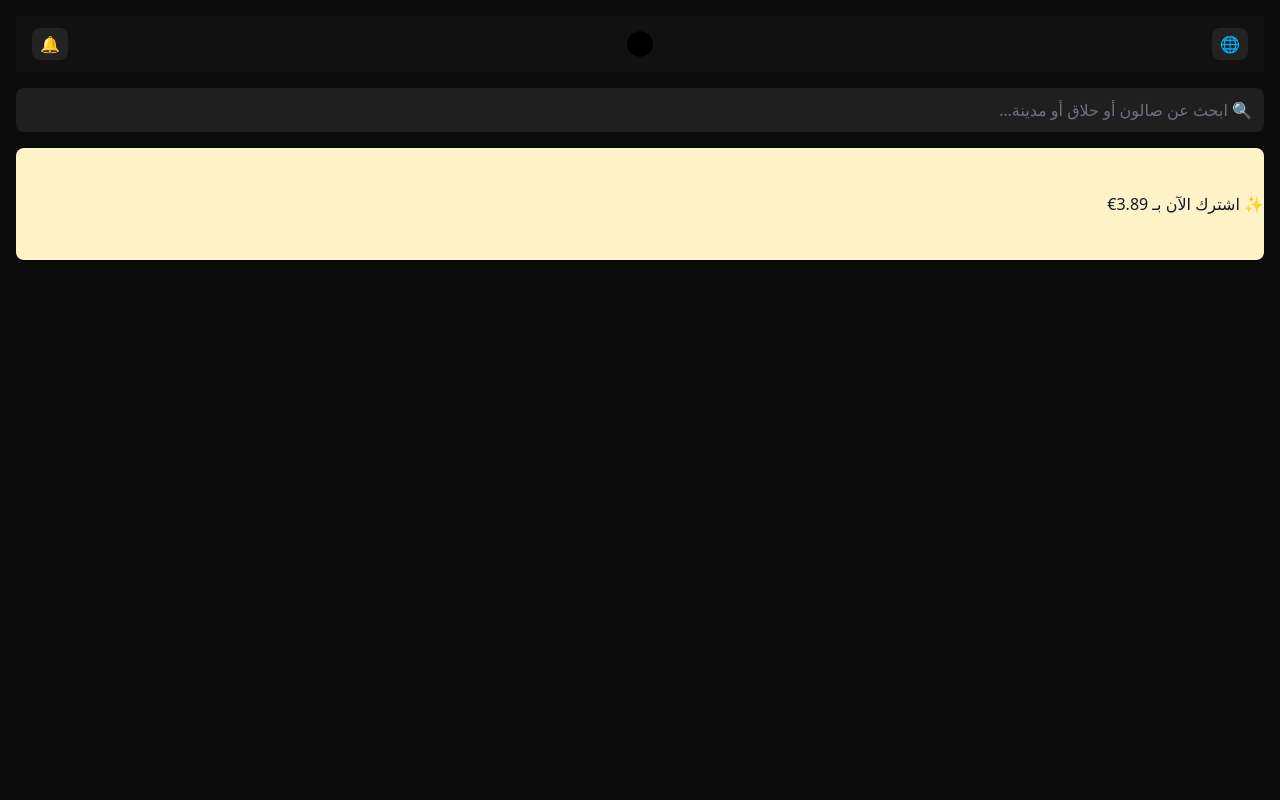
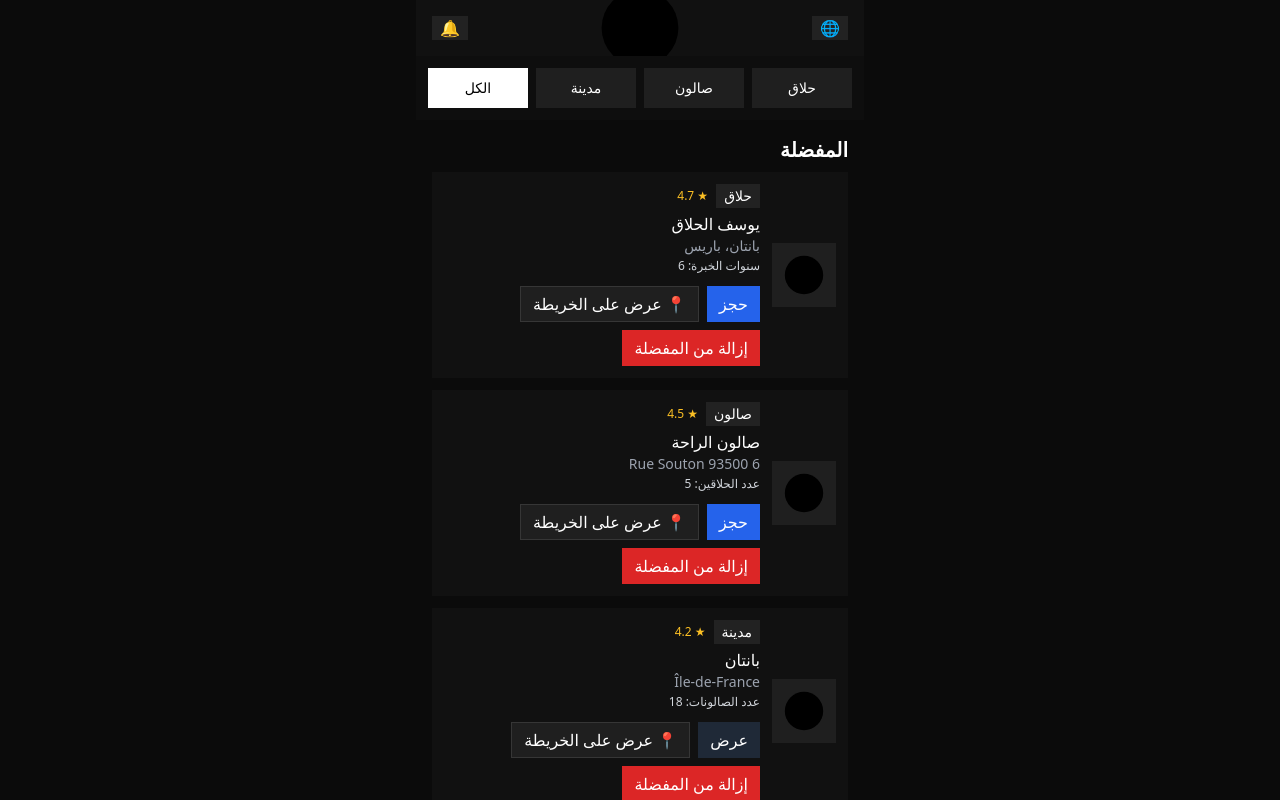
Before and after one commit to WALIDMFK/COIFTIME, a Next.js app: page /home-min in a window 1280 px wide. Shown: the top 800 px of the page. Built offline with nearby package versions, Linux system fonts and the light colour scheme.

Commit message:
Update page.tsx

```diff
--- a/app/home-min/page.tsx
+++ b/app/home-min/page.tsx
@@ -1,28 +1,240 @@
-export default function HomeMin() {
-  const notifCount = 3
-  const isSubscriber = false
+"use client";
+import Image from "next/image";
+import { useMemo, useState } from "react";
+
+/** أنواع العناصر داخل المفضلة */
+type FavKind = "حلاق" | "صالون" | "مدينة";
+
+type FavoriteItem = {
+  id: string;
+  النوع: FavKind;
+  الاسم: string;
+  الموقع: string;
+  التقييم: number; // 0..5
+  الصورة?: string; // مسار الصورة إن وُجد
+  عدد_الحلاقين?: number; // للصالون
+  سنوات_الخبرة?: number; // للحلاق
+  عدد_الصالونات?: number; // للمدينة
+};
+
+/** بيانات وهمية للتجربة */
+const SEED: FavoriteItem[] = [
+  {
+    id: "br1",
+    النوع: "حلاق",
+    الاسم: "يوسف الحلاق",
+    الموقع: "بانتان، باريس",
+    التقييم: 4.7,
+    سنوات_الخبرة: 6,
+  },
+  {
+    id: "sl1",
+    النوع: "صالون",
+    الاسم: "صالون الراحة",
+    الموقع: "6 Rue Souton 93500",
+    التقييم: 4.5,
+    عدد_الحلاقين: 5,
+  },
+  {
+    id: "ct1",
+    النوع: "مدينة",
+    الاسم: "بانتان",
+    الموقع: "Île-de-France",
+    التقييم: 4.2,
+    عدد_الصالونات: 18,
+  },
+  {
+    id: "sl2",
+    النوع: "صالون",
+    الاسم: "Salon ProCut",
+    الموقع: "Le Pré-Saint-Gervais",
+    التقييم: 4.9,
+    عدد_الحلاقين: 7,
+  },
+];
+
+const TABS: FavKind[] | ["الكل"] = ["حلاق", "صالون", "مدينة", "الكل"] as any;
+
+/** مكوّن بطاقة موحّدة المقاس */
+function FavoriteCard({
+  item,
+  onRemove,
+  onBook,
+  onOpen,
+  onMap,
+}: {
+  item: FavoriteItem;
+  onRemove: (id: string) => void;
+  onBook: (id: string) => void;
+  onOpen: (id: string) => void;
+  onMap: (id: string) => void;
+}) {
+  const {
+    id,
+    النوع,
+    الاسم,
+    الموقع,
+    التقييم,
+    الصورة,
+    عدد_الحلاقين,
+    سنوات_الخبرة,
+    عدد_الصالونات,
+  } = item;
+
+  /** سطر وصف إضافي حسب النوع */
+  const secondaryLine =
+    النوع === "صالون"
+      ? `عدد الحلاقين: ${عدد_الحلاقين ?? 0}`
+      : النوع === "حلاق"
+      ? `سنوات الخبرة: ${سنوات_الخبرة ?? 0}`
+      : `عدد الصالونات: ${عدد_الصالونات ?? 0}`;
 
   return (
-    <div className="p-4 space-y-4">
-      <header className="grid grid-cols-3 items-center h-14 px-4 bg-header">
-        <button className="justify-self-start bg-button text-white px-2 py-1 rounded-lg">🌐</button>
-        <img src="/assets/logo.svg" alt="CoifTime" className="h-8 justify-self-center" />
-        {notifCount > 0 ? (
-          <button className="justify-self-end bg-button text-white px-2 py-1 rounded-lg">🔔</button>
-        ) : (
-          <span className="justify-self-end" />
-        )}
+    <div className="w-full bg-[#111111] rounded-8 p-3 flex gap-3 items-center shadow-soft">
+      {/* الصورة (بلاسيهولدر موحّد) */}
+      <div className="relative w-16 h-16 rounded-8 overflow-hidden bg-[#1F1F1F] shrink-0">
+        <Image
+          src={الصورة ?? "/assets/logo.svg"}
+          alt={`${الاسم} - صورة`}
+          fill
+          sizes="64px"
+          className="object-contain p-2"
+        />
+      </div>
+
+      {/* النصوص */}
+      <div className="flex-1 min-w-0">
+        <div className="flex items-center gap-2">
+          <span className="text-sm px-2 py-0.5 bg-[#222] rounded-8">{النوع}</span>
+          <span className="text-xs text-[#FBBF24]">★ {التقييم.toFixed(1)}</span>
+        </div>
+        <div className="font-medium mt-1 truncate">{الاسم}</div>
+        <div className="text-sm text-[#9CA3AF] truncate">{الموقع}</div>
+        <div className="text-xs text-[#D1D5DB] mt-0.5">{secondaryLine}</div>
+
+        {/* الأزرار */}
+        <div className="flex flex-wrap gap-2 mt-3">
+          {(النوع === "حلاق" || النوع === "صالون") && (
+            <button
+              onClick={() => onBook(id)}
+              className="h-9 px-3 rounded-8 bg-blue-600 hover:bg-blue-500 text-white"
+            >
+              حجز
+            </button>
+          )}
+
+          {النوع === "مدينة" && (
+            <button
+              onClick={() => onOpen(id)}
+              className="h-9 px-3 rounded-8 bg-[#1F2937] hover:bg-[#374151] text-white"
+            >
+              عرض
+            </button>
+          )}
+
+          <button
+            onClick={() => onMap(id)}
+            className="h-9 px-3 rounded-8 bg-[#1F1F1F] hover:bg-[#2A2A2A] text-white border border-white/10"
+          >
+            📍 عرض على الخريطة
+          </button>
+
+          <button
+            onClick={() => onRemove(id)}
+            className="h-9 px-3 rounded-8 bg-[#DC2626] hover:bg-[#EF4444] text-white"
+          >
+            إزالة من المفضلة
+          </button>
+        </div>
+      </div>
+    </div>
+  );
+}
+
+export default function FavoritesPage() {
+  const [activeTab, setActiveTab] = useState<"حلاق" | "صالون" | "مدينة" | "الكل">(
+    "الكل"
+  );
+  const [items, setItems] = useState<FavoriteItem[]>(SEED);
+
+  const filtered = useMemo(() => {
+    if (activeTab === "الكل") return items;
+    return items.filter((i) => i.النوع === activeTab);
+  }, [activeTab, items]);
+
+  const removeItem = (id: string) => {
+    setItems((prev) => prev.filter((i) => i.id !== id));
+  };
+  const bookItem = (id: string) => {
+    console.log("حجز:", id);
+    alert("جارٍ فتح صفحة الحجز…");
+  };
+  const openItem = (id: string) => {
+    console.log("فتح:", id);
+    alert("جارٍ فتح التفاصيل…");
+  };
+  const mapItem = (id: string) => {
+    console.log("خريطة:", id);
+    alert("جارٍ فتح الخريطة…");
+  };
+
+  return (
+    <main className="mx-auto max-w-md min-h-screen text-white">
+      {/* Header مماثل للهوم */}
+      <header className="w-full h-14 bg-[#111111] flex items-center justify-between px-4">
+        <button className="h-6 px-2 rounded-8 bg-[#222222]">🌐</button>
+        <div className="flex-1 flex justify-center">
+          <Image src="/assets/logo.svg" alt="شعار" width={96} height={32} />
+        </div>
+        <button className="h-6 px-2 rounded-8 bg-[#222222]">🔔</button>
       </header>
 
-      <button className="w-full h-11 px-3 py-2 rounded-lg bg-searchBg text-search text-right">
-        🔍 ابحث عن صالون أو حلاق أو مدينة…
-      </button>
+      {/* شريط تنقل (تبويبات) */}
+      <nav className="bg-[#0E0E0E] px-3 py-3 sticky top-0 z-10">
+        <div className="grid grid-cols-4 gap-2">
+          {TABS.map((tab: any) => {
+            const selected = activeTab === tab;
+            return (
+              <button
+                key={tab}
+                onClick={() => setActiveTab(tab)}
+                className={`h-10 rounded-8 text-sm ${
+                  selected
+                    ? "bg-white text-black"
+                    : "bg-[#1F1F1F] text-white hover:bg-[#2A2A2A]"
+                }`}
+              >
+                {tab}
+              </button>
+            );
+          })}
+        </div>
+      </nav>
 
-      {!isSubscriber && (
-        <div className="w-full px-0 py-11 rounded-lg bg-bannerBg text-bannerText text-right">
-          ✨ اشترك الآن بـ 3.89€
-        </div>
-      )}
-    </div>
-  )
+      {/* عنوان */}
+      <div className="px-4 mt-4 mb-2">
+        <h1 className="text-xl font-semibold">المفضلة</h1>
+      </div>
+
+      {/* قائمة العناصر */}
+      <section className="px-4 pb-8 space-y-3">
+        {filtered.length === 0 ? (
+          <div className="mt-10 text-center text-[#9CA3AF]">
+            لم تقم بإضافة أي مفضلين بعد
+          </div>
+        ) : (
+          filtered.map((item) => (
+            <FavoriteCard
+              key={item.id}
+              item={item}
+              onRemove={removeItem}
+              onBook={bookItem}
+              onOpen={openItem}
+              onMap={mapItem}
+            />
+          ))
+        )}
+      </section>
+    </main>
+  );
 }
```
